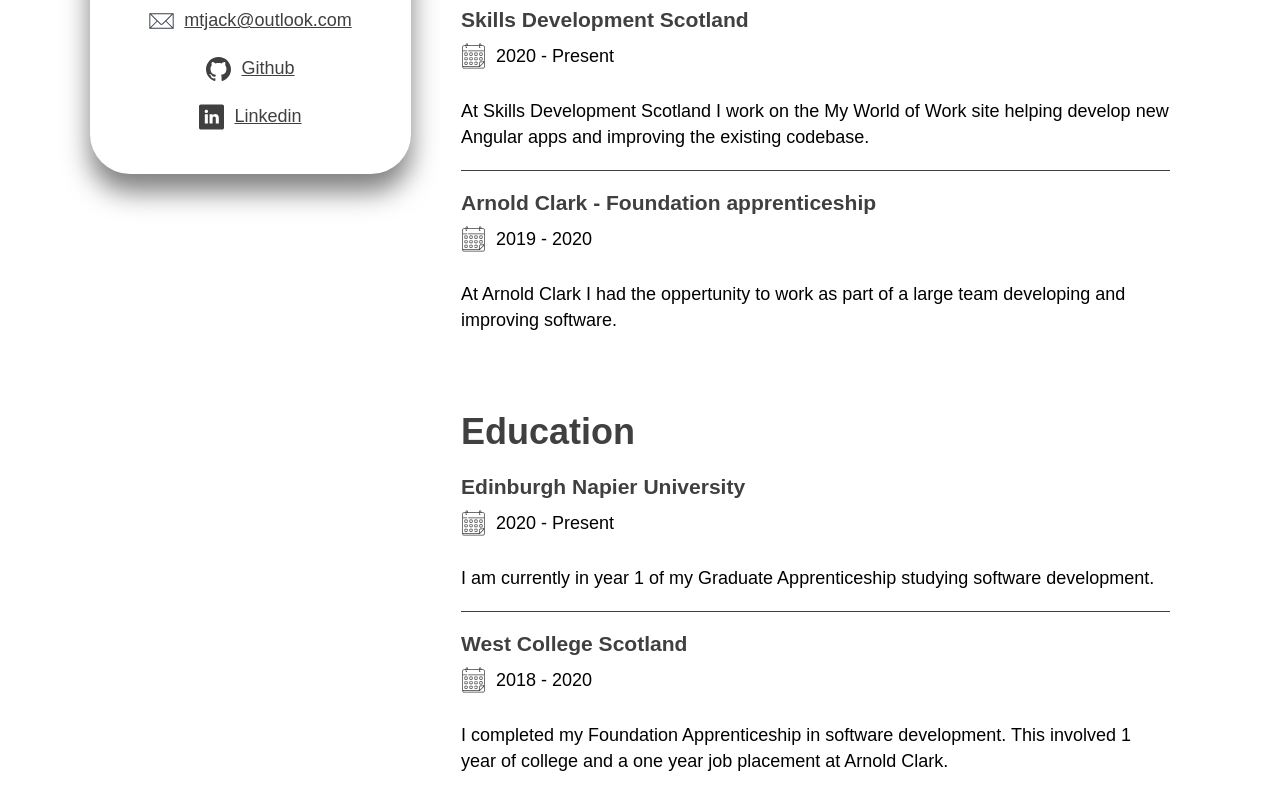
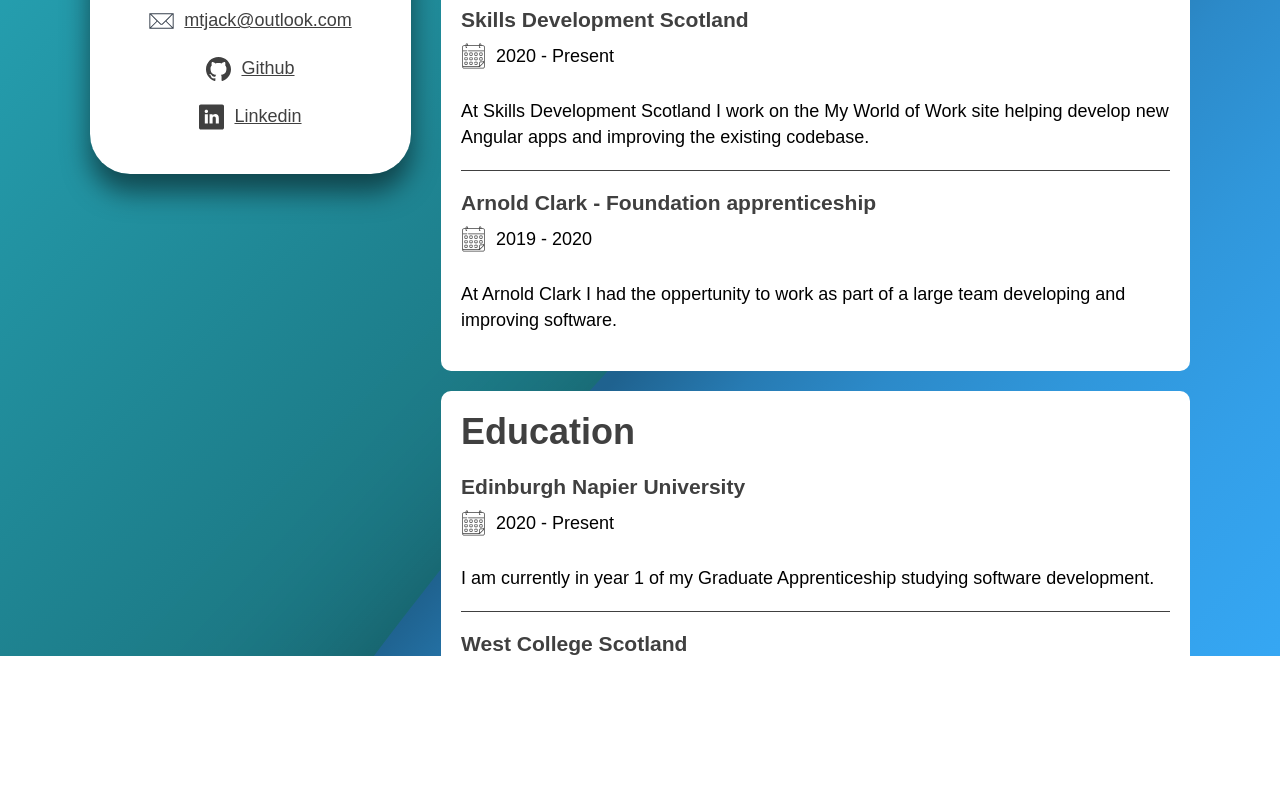
Before and after one commit to mtjack/portfolio, a website: page index.html in a window 1280 px wide. Shown: the part 361-1151 px from the top of the page. Drawn offline with Linux system fonts and the light colour scheme; the site is published under a folder, as on GitHub Pages, so addresses that start at the root find nothing; files whose address does not match are found by name.

Commit message:
fixed image

```diff
--- a/index.html
+++ b/index.html
@@ -4,7 +4,7 @@
     <meta charset="UTF-8">
     <meta http-equiv="X-UA-Compatible" content="IE=edge">
     <meta name="viewport" content="width=device-width, initial-scale=1.0">
-    <meta name="description" content="Matthew Jack, front-end developer/ graduate apprentice">
+    <meta name="description" content="Matthew Jack, graduate apprentice front-end web developer">
     <link rel='stylesheet' type='text/css' media='screen' href='styles/dist/styles.css'>
     <link rel="icon" type="image/png" href="images/favicon/favicon.png">
     <title>Matthew Jack</title>
--- a/styles/src/objects/layout.scss
+++ b/styles/src/objects/layout.scss
@@ -1,5 +1,5 @@
 .layout {
-    background-image: url("/home/matthew/Development/portfolio/images/svg's/Page-Turner.svg");
+    background-image: url("images/svg's/Page-Turner.svg");
     background-repeat: no-repeat;
     background-size: cover;
     min-height: 100vh;
```
Also changed, not shown: styles/dist/objects/all.css, styles/dist/objects/layout.css, styles/dist/styles.css, 1 other file.
